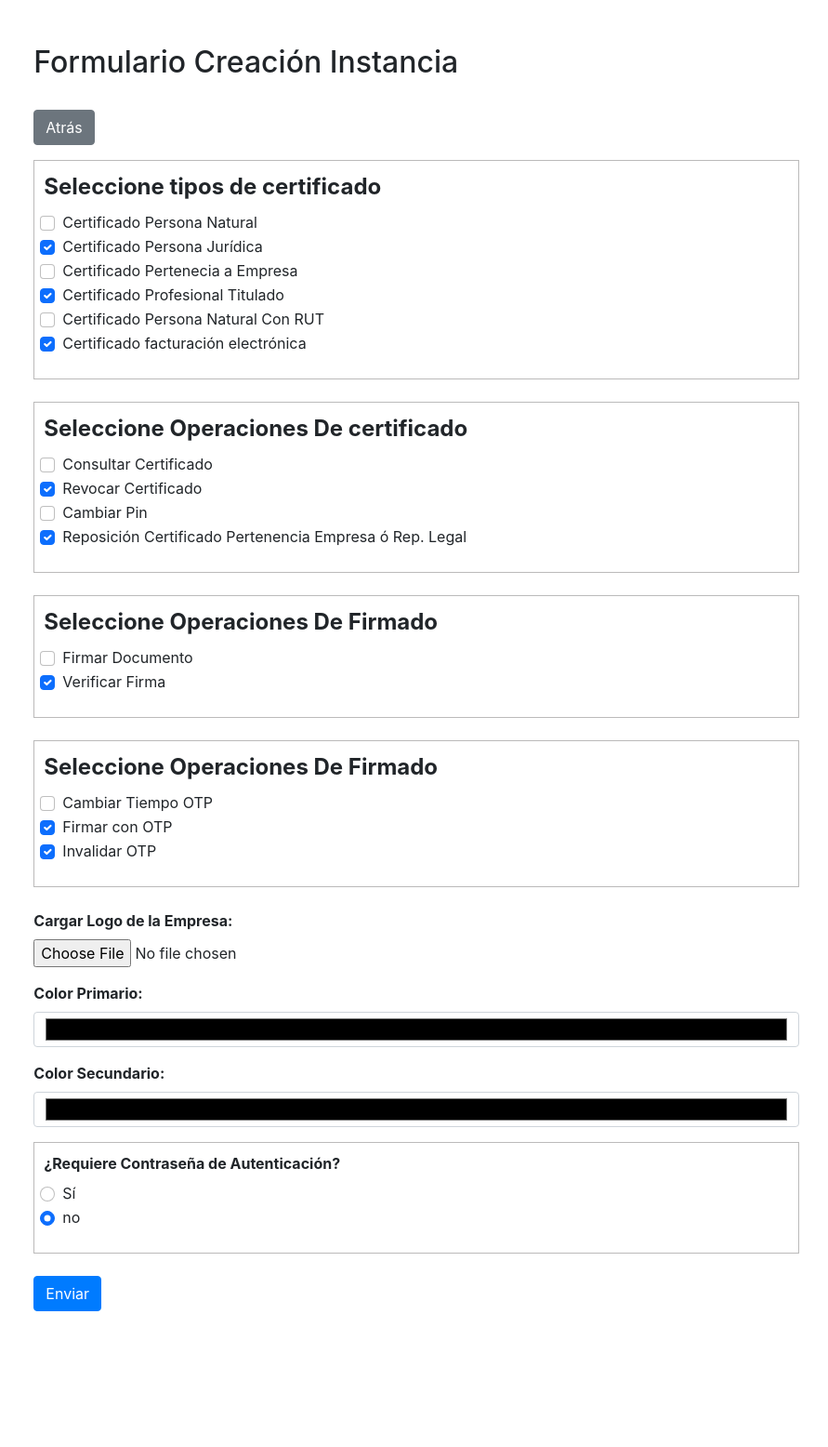
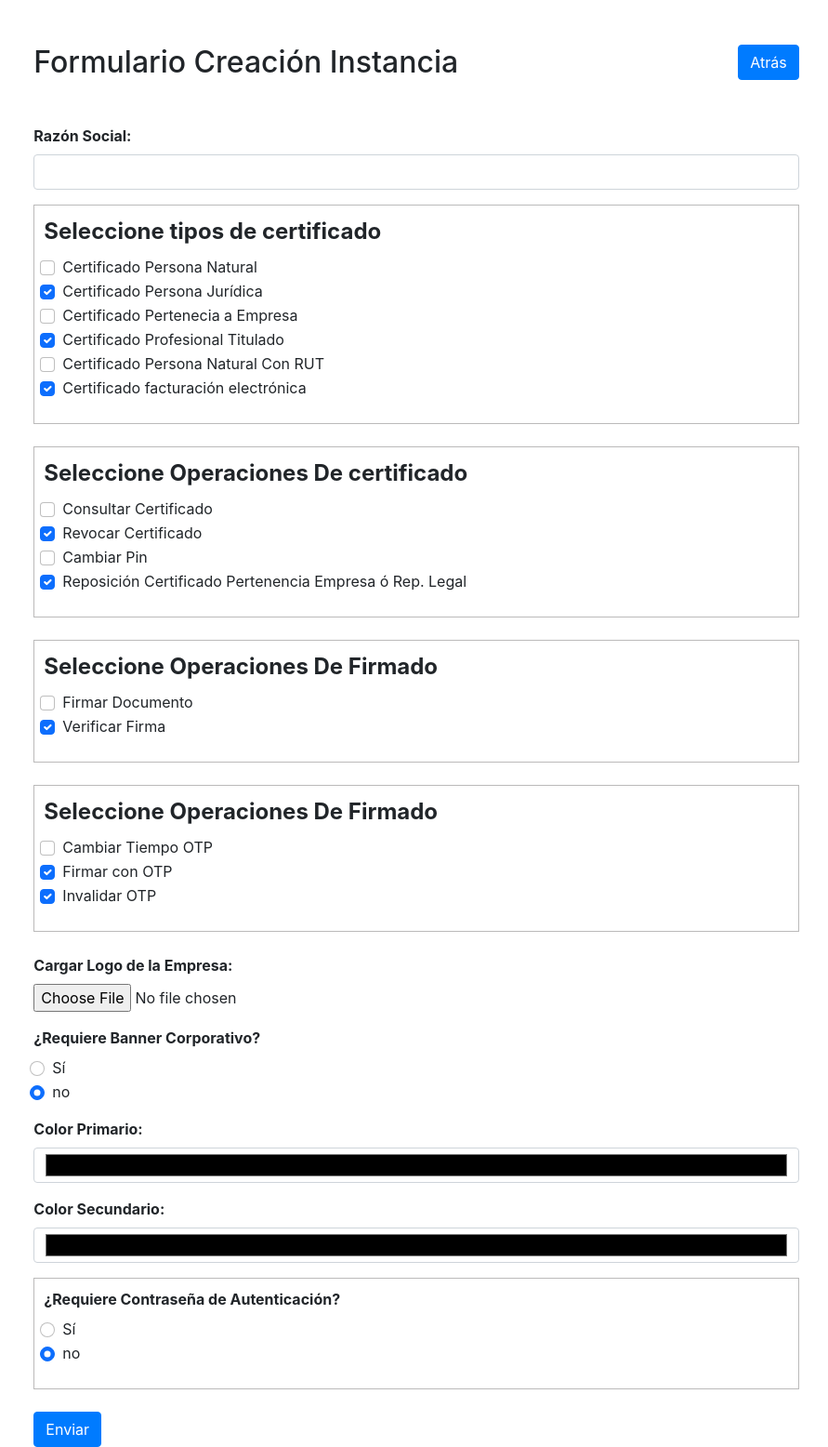
Before and after one commit to Danielandesscd/Instancias_personalizadas, a Django app: page /formulario/ in a window 1280 px wide. Shown: the whole page at 93% size, without its empty margins (192-1083 px from the left). Before the commit the page ends 1410 px from the top, so only its background shows below. Run offline with Django 5.2, Linux system fonts and the light colour scheme; some libraries are stand-ins or nearby versions.

Commit message:
almacenamiento form

```diff
--- a/convenios/urls.py
+++ b/convenios/urls.py
@@ -7,12 +7,12 @@ from django.contrib.auth import views as auth_views
 from instancias import views
 urlpatterns = [
     path('admin/', admin.site.urls),
-
     path('',views.inicio, name='inicio'),
-
     path('instancias', views.instancia, name='instancia'),
     path('home', views.home, name='home'),
     path('formulario/', views.formulario_instancia, name='formulario'),
     path('cerrar-sesion/', auth_views.LogoutView.as_view(next_page='inicio'), name='cerrar_sesion'),
+    path('crear_instancia/', views.crear_instancia, name='crear_instancia'),
+
 
 ]
--- a/instancias/views.py
+++ b/instancias/views.py
@@ -2,7 +2,7 @@ from django.shortcuts import render, redirect
 from suds.client import Client
 from django.contrib.auth import authenticate, login
 from django.contrib import messages
-
+from .models import CONVENIO
 
 
 def inicio(request):
@@ -26,6 +26,40 @@ def home(request):
 
 def instancia(request):
     return render (request, 'instancia.html')
+
+
+def crear_instancia(request):
+    if request.method == 'POST':
+        # Obtener los datos del formulario
+        nombre = request.POST.get('nombre')
+        logueo = True if request.POST.get('flexRadioDefault1') == 'on' else False
+        logo = request.FILES['logo'] if 'logo' in request.FILES else None
+        url = request.POST.get('url')
+        color_primario = request.POST.get('colorPrimario')
+        color_secundario = request.POST.get('colorSecundario')
+        id_vigenica = request.POST.get('id_vigenica')
+        banner = True if request.POST.get('flexRadio') == 'on' else False
+        imagen_banner = request.FILES['imagenBanner'] if 'imagenBanner' in request.FILES else None
+        usuario_weservice = request.POST.get('usuario_weservice')
+        contraseña_webservice = request.POST.get('contraseña_webservice')
+
+        # Guardar los datos en la base de datos
+        convenio = CONVENIO(
+            nombre=nombre,
+            logueo=logueo,
+            logo=logo,
+            url=url,
+            color_primario=color_primario,
+            color_secundario=color_secundario,
+            id_vigenica=id_vigenica,
+            banner=banner,
+            imagen_banner=imagen_banner,
+            usuario_weservice=usuario_weservice,
+            contraseña_webservice=contraseña_webservice
+        )
+        convenio.save()
+        return redirect('home')
+    return render(request, 'home.html')
 
 def formulario_instancia(request):
     return render(request, 'formulario.html')
--- a/templates/formulario.html
+++ b/templates/formulario.html
@@ -8,6 +8,34 @@
   <link rel="stylesheet" href="https://cdn.jsdelivr.net/npm/bootstrap-icons@1.11.3/font/bootstrap-icons.min.css">
   <link href="https://stackpath.bootstrapcdn.com/bootstrap/4.5.2/css/bootstrap.min.css" rel="stylesheet">
 </head>
+<script>
+    document.addEventListener("DOMContentLoaded", function() {
+
+        var requiereBannerSi = document.getElementById("flexRadioDefault3");
+        var camposBanner = document.getElementById("campos-banner");
+
+
+        requiereBannerSi.addEventListener("change", function() {
+
+            if (requiereBannerSi.checked) {
+                camposBanner.style.display = "block";
+            } else {
+                camposBanner.style.display = "none";
+            }
+        });
+
+        var requiereBannerNo = document.getElementById("flexRadioDefault4");
+
+        requiereBannerNo.addEventListener("change", function() {
+
+            if (requiereBannerNo.checked) {
+                camposBanner.style.display = "none";
+            }
+        });
+    });
+</script>
+
+
 <script>
   document.addEventListener("DOMContentLoaded", function() {
 
@@ -45,14 +73,23 @@
 
 
 <body>
-    <div class="container-fluid ">
+    <div class="container-fluid">
         <div class="row">
-          <div class="col-md-8 offset-md-2">
-            <h2 class="mt-5">Formulario Creación Instancia</h2>
+            <div class="col-md-8 offset-md-2">
+                <div class="d-flex justify-content-between align-items-center mt-5">
+                    <h2 class="mb-0">Formulario Creación Instancia</h2>
+                    <a href="{% url 'home' %}" class="btn btn-primary">Atrás</a>
+                </div>
             <br>
-            <a href="{% url 'home' %}" class="btn btn-secondary mb-3">Atrás</a>
-            <form action="#" method="POST" enctype="multipart/form-data">
-            <form action="#" method="POST" enctype="multipart/form-data">
+            <br>
+
+
+                <form action="{% url 'crear_instancia' %}" method="POST" enctype="multipart/form-data">
+                    {% csrf_token %}
+                    <div class="mb-3">
+                        <label for="nombre" class="form-label"><b>Razón Social:</b></label>
+                        <input type="text" class="form-control" id="nombre" name="nombre">
+                    </div>
                 <fieldset style="border: 1px solid #bbbaba; padding: 10px;">
                     <legend><b>Seleccione tipos de certificado</b></legend>
                     <div class="form-group">
@@ -61,6 +98,11 @@
                             <label class="form-check-label" for="flexCheckDefault">
                                 Certificado Persona Natural
                             </label>
+                        </div>
+
+                        <div class="form-g" style="display: none;">
+                            <label for="nombre"><b>Nombre Cliente:</b></label>
+                            <input type="input" class="form-control" id="contraseña" name="contraseña">
                         </div>
                         <div class="form-check">
                             <input class="form-check-input" type="checkbox" value="" id="flexCheckChecked" checked>
@@ -172,6 +214,30 @@
                 <input type="file" class="form-control-file" id="logo" name="logo" accept="image/*">
               </div>
               <div class="form-group">
+                <label for="requiereBanner"><b>¿Requiere Banner Corporativo?</b></label>
+                <div class="form-check">
+                    <input class="form-check-input" type="radio" name="flexRadio" id="flexRadioDefault3">
+                    <label class="form-check-label" for="flexRadioDefault3">
+                        Sí
+                    </label>
+                </div>
+                <div class="form-check">
+                    <input class="form-check-input" type="radio" name="flexRadio" id="flexRadioDefault4" checked>
+                    <label class="form-check-label" for="flexRadioDefault4">
+                        no
+                    </label>
+                </div>
+            </div>
+
+            <div id="campos-banner" class="form-group" style="display: none;">
+                <div class="form-group campos-banner">
+                    <label for="imagenBanner"><b>Cargar Banner Corporativo:</b></label>
+                    <input type="file" class="form-control-file" id="imagenBanner" name="imagenBanner">
+                </div>
+            </div>
+
+
+              <div class="form-group">
                 <label for="colorPrimario"><b>Color Primario:</b></label>
                 <input type="color" class="form-control" id="colorPrimario" name="colorPrimario">
               </div>
```
Also changed, not shown: instancias/models.py (+6 -5 lines), instancias/migrations/0002_convenio_imagen_banner_alter_convenio_logo.py (added), instancias/migrations/0003_alter_convenio_url.py (added), instancias/migrations/0004_alter_convenio_contraseña_webservice_and_more.py (added), logos/Diagrama_DTB.png (added), logos/Flujo_Inicio.JPG (added).
